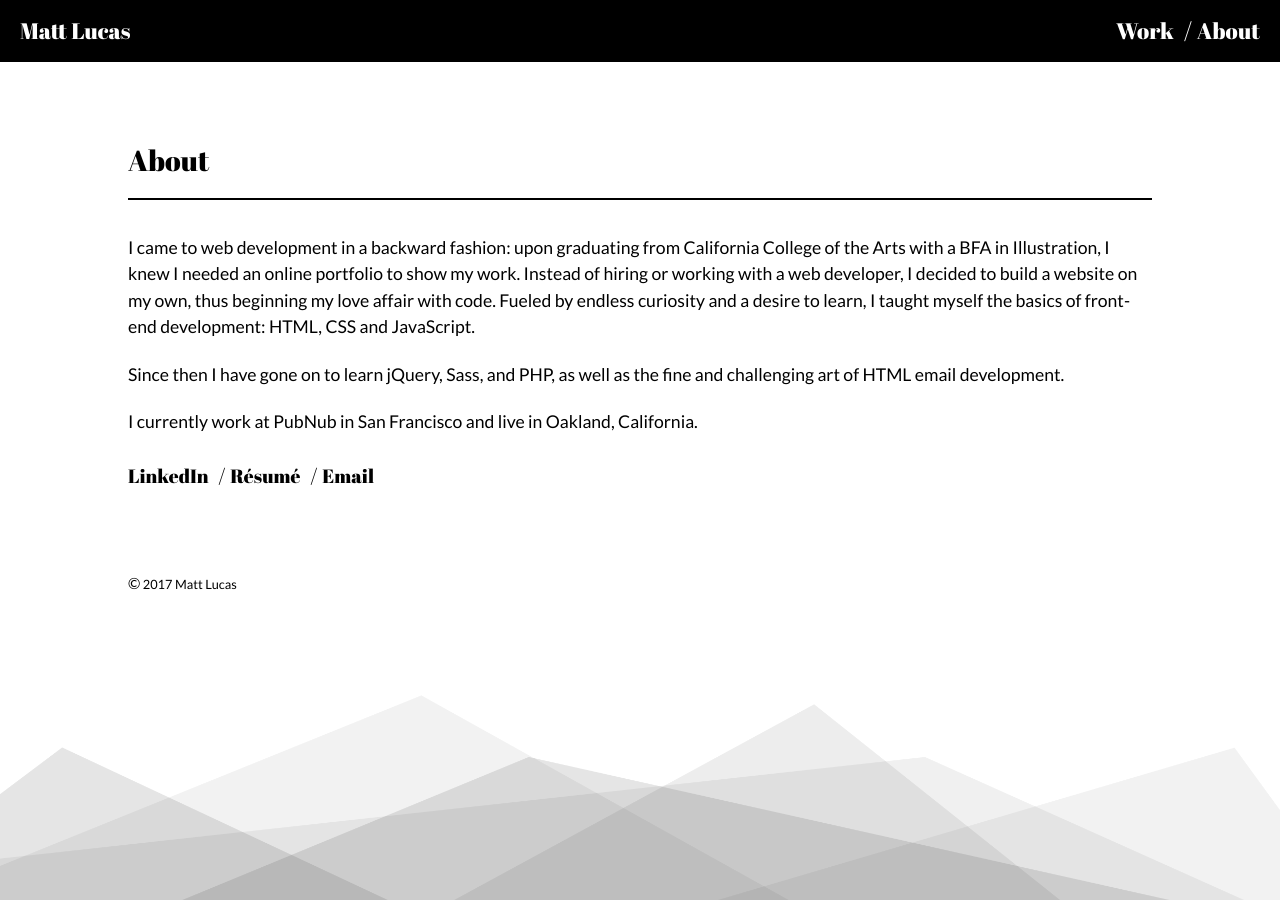
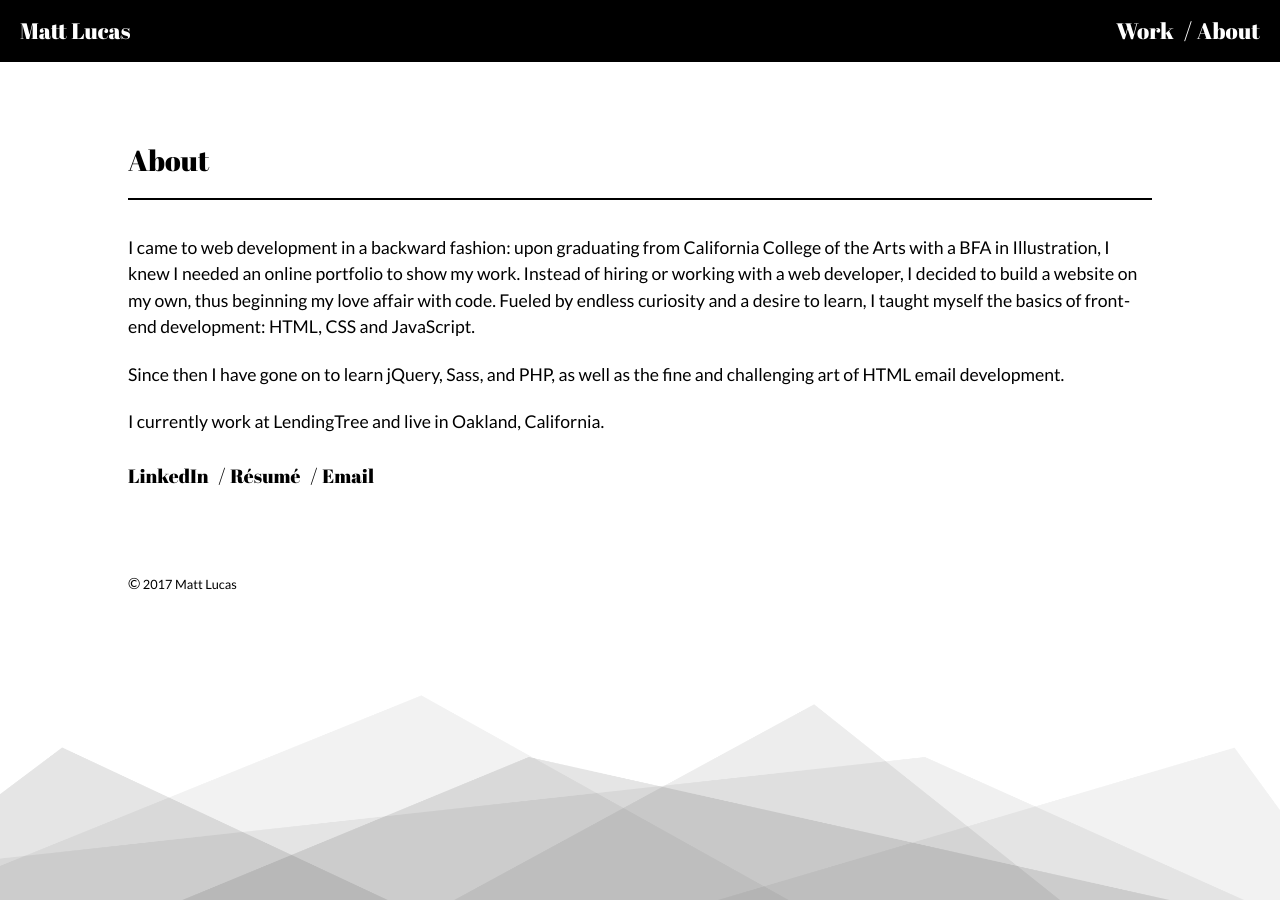
Before and after one commit to mattdavidlucas/mattdavidlucas.github.io, a Jekyll site: the page built from about.html, in a window 1280 px wide. Built offline with Jekyll 4.4.1, drawn with Linux system fonts in a browser that asks for light colours; nearby versions of some CDN libraries.

Commit message:
Update about page info.

```diff
--- a/about.html
+++ b/about.html
@@ -11,7 +11,7 @@ permalink: /about/
 
 		<p>Since then I have gone on to learn jQuery, Sass, and PHP, as well as the fine and challenging art of HTML email development.</p>
 
-		<p>I currently work at PubNub in San Francisco and live in Oakland, California.</p>
+		<p>I currently work at LendingTree and live in Oakland, California.</p>
 
 		<footer>
 			<ul class="horizontal-links cf">
```
